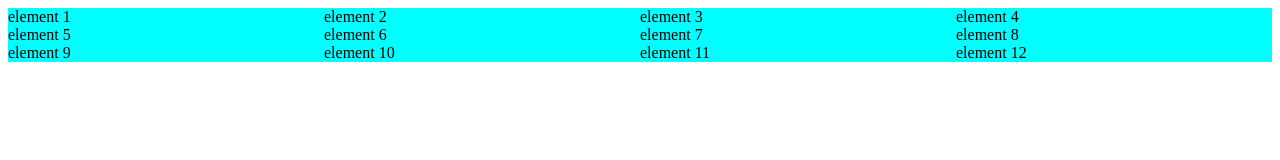
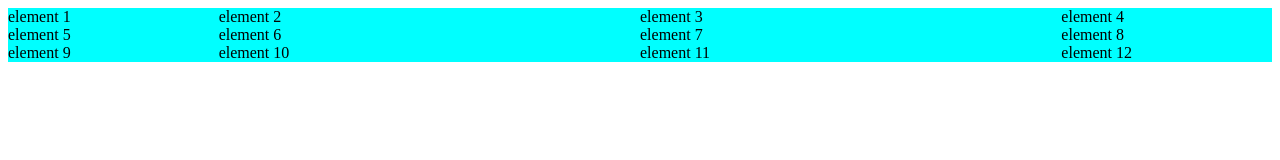
Before and after one commit to wr3dny/Small_Parts_For_Websites, a plain HTML site: page index.html in a window 1280 px wide. Drawn offline with Linux system fonts and the light colour scheme.

Commit message:
on on on

```diff
--- a/styles/style.css
+++ b/styles/style.css
@@ -1,11 +1,11 @@
 .main_grid {
     display: grid;
-    grid-template-columns: 1fr 1fr 1fr 1fr;
-    grid-template-rows: 1fr 1fr 1fr;
+    grid-template-columns: 0.25fr 0.5fr 0.5fr 0.25fr;
+    grid-template-rows: 0.2fr 0.6fr 0.2fr;
     grid-template-areas:
-        top-bar top-bar top-bar add
-        main main main add
-        footer footer footer add;
+        "top-bar top-bar top-bar add"
+        "main main main add"
+        "footer footer footer add" ;
     background-color: aqua;
 
 }
```
